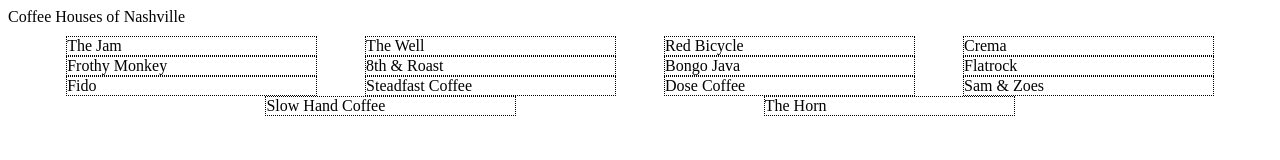
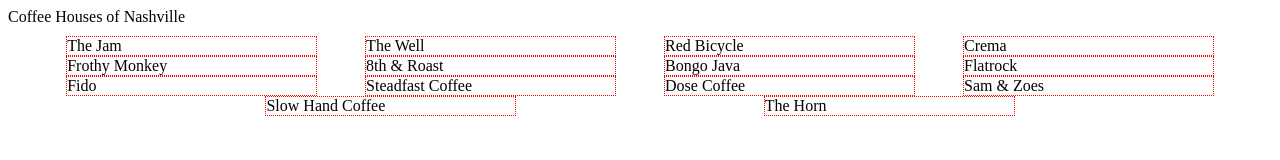
Before and after one commit to haleywebdev/coffee-house, a plain HTML site: page index.html in a window 1280 px wide. Drawn offline with Linux system fonts and the light colour scheme.

Commit message:
changed border color to red

```diff
--- a/styles/styles.css
+++ b/styles/styles.css
@@ -3,7 +3,7 @@
 }
 
 .shop {
-    border: 1px dotted;
+    border: 1px dotted red;
     flex-basis: 20%;
 }
 
```
